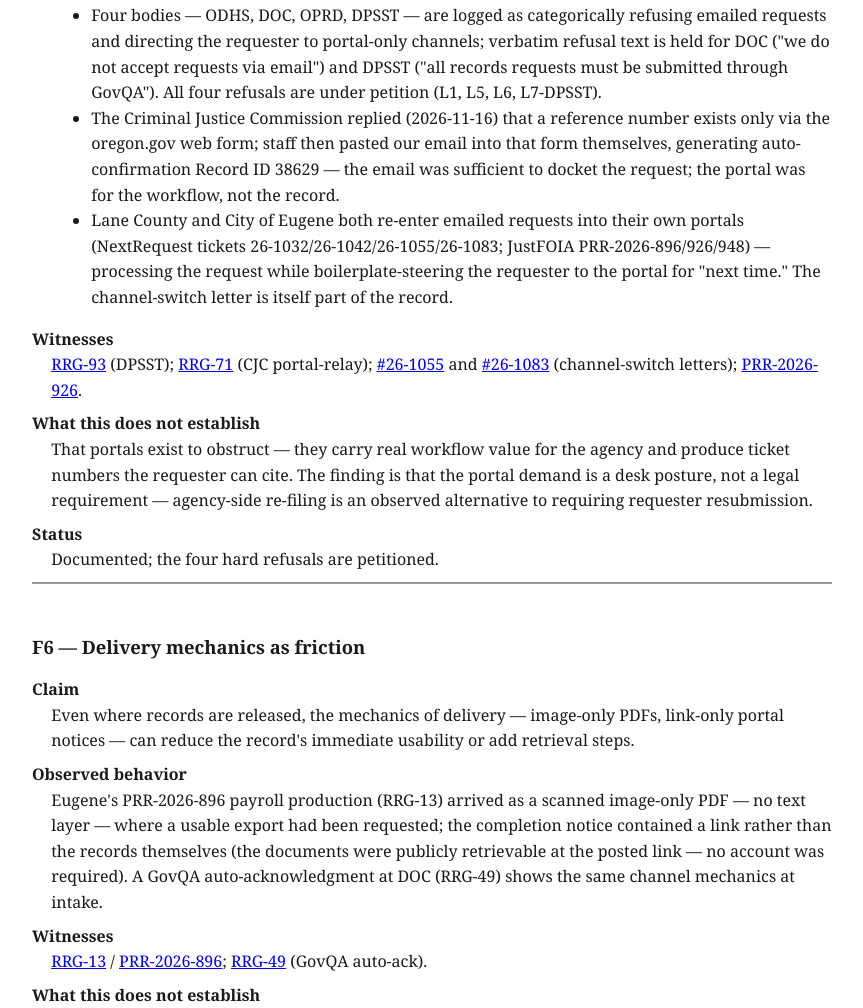
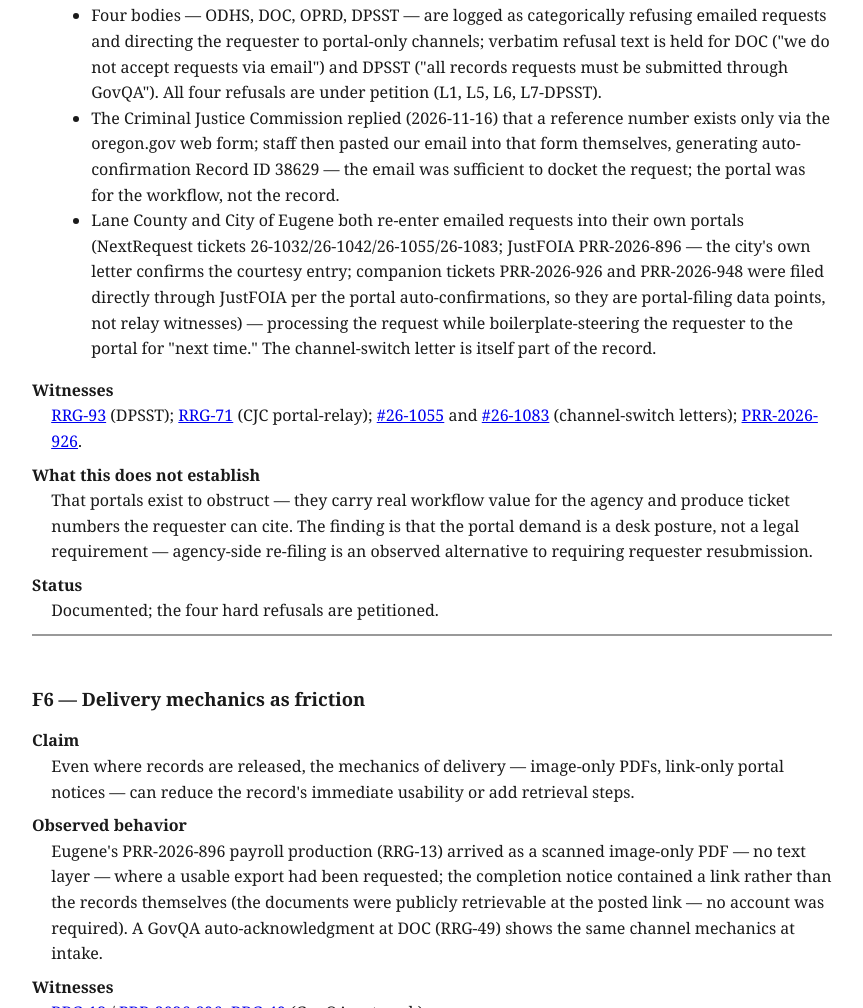
Before and after one commit to Records-Research-Group/records-research-group.github.io, a plain HTML site: page findings/index.html in a window 1280 px wide. Shown: the part 4888-5896 px from the top of the page, without its empty margins (208-1071 px from the left). Drawn offline with Linux system fonts and the light colour scheme.

Commit message:
F5: distinguish quoted courtesy-relay (896) from direct portal filings (926/948)

```diff
--- a/findings/index.html
+++ b/findings/index.html
@@ -292,7 +292,11 @@ Record ID 38629 — the email was sufficient to docket the request; the
 portal was for the workflow, not the record.</li>
 <li>Lane County and City of Eugene both re-enter emailed requests into
 their own portals (NextRequest tickets 26-1032/26-1042/26-1055/26-1083;
-JustFOIA PRR-2026-896/926/948) — processing the request while
+JustFOIA PRR-2026-896 — the city's own letter
+confirms the courtesy entry; companion tickets PRR-2026-926 and
+PRR-2026-948 were filed directly through JustFOIA per the portal
+auto-confirmations, so they are portal-filing data points, not relay
+witnesses) — processing the request while
 boilerplate-steering the requester to the portal for "next time."
 The channel-switch letter is itself part of the record.</li>
 </ul></dd>
```
